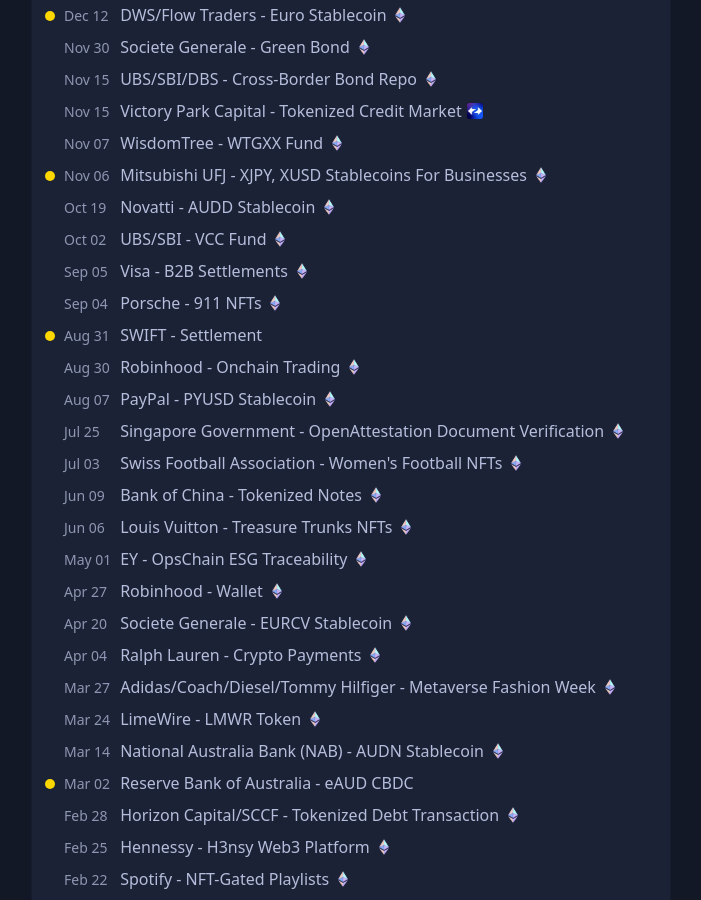
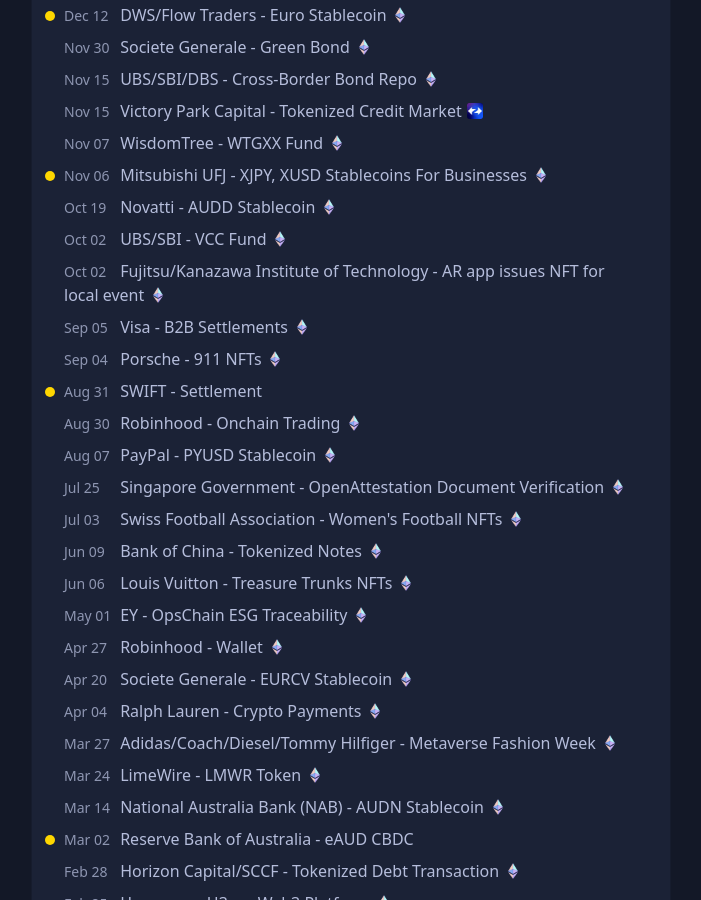
Before and after one commit to etheralpha/ethereumadoption-com, a Jekyll site: the page built from index.md, in a window 1280 px wide and 900 px high, scrolled down 2732 px. Shown: the whole window, without its empty margins (289-990 px from the left). Built offline with Jekyll 4.4.1, drawn with Linux system fonts in a browser that asks for light colours; some of the changed text lies outside the part shown.

Commit message:
Add Fujitsu to adoption.yml
 `products`
For 2023 entry, the sources in English did not provide a lot of details, even from Fujitsu themselves, so I had to add the second source in Japanese which has a lot more interesting details

Imagine POAP integrated with AR, plus benefits to future events when proving you have older POAPs

I did not include Web3 Acceleration Platform for now as I could not find conclusive evidence that it uses Ethereum. I know they use other permissioned EVM compatible Alt L1s that have bridges to Ethereum

```diff
--- a/_data/adoption.yml
+++ b/_data/adoption.yml
@@ -824,6 +824,18 @@
 - date: 2023-10-02
   status: live
   entities:
+    - Fujitsu
+    - Kanazawa Institute of Technology
+  products:
+    - AR app issues NFT for local event
+  chains:
+    - Mainnet
+  sources:
+    - "https://www.fujitsu.com/global/about/resources/news/press-releases/2023/1002-01.html#footnote5"
+    - "https://www.fujitsu.com/jp/microsite/fujitsutransformationnews/2023-10-04/01/#anc-01"
+- date: 2023-10-02
+  status: live
+  entities:
     - UBS
     - SBI
   products:
@@ -1518,6 +1530,16 @@
     - Mainnet
   sources:
     - "https://archive.fo/cMRS2"
+- date: 2018-03-07
+  status: live
+  entities:
+    - Fujitsu
+  products:
+    - Audit risk detection tool for smart contracts
+  chains:
+    - Mainnet
+  sources:
+    - "https://www.fujitsu.com/global/about/resources/news/press-releases/2018/0307-01.html"
 
 
 
```
